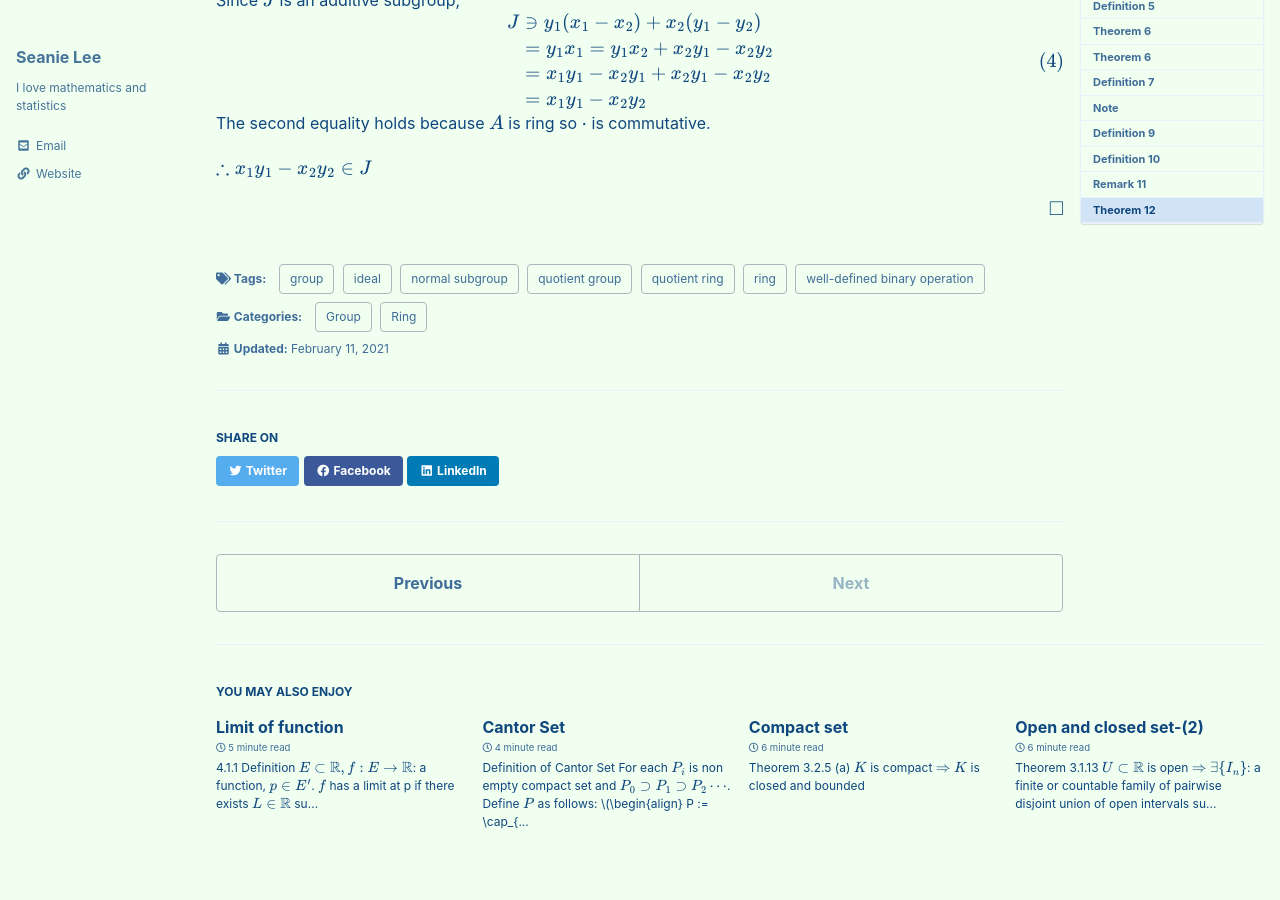
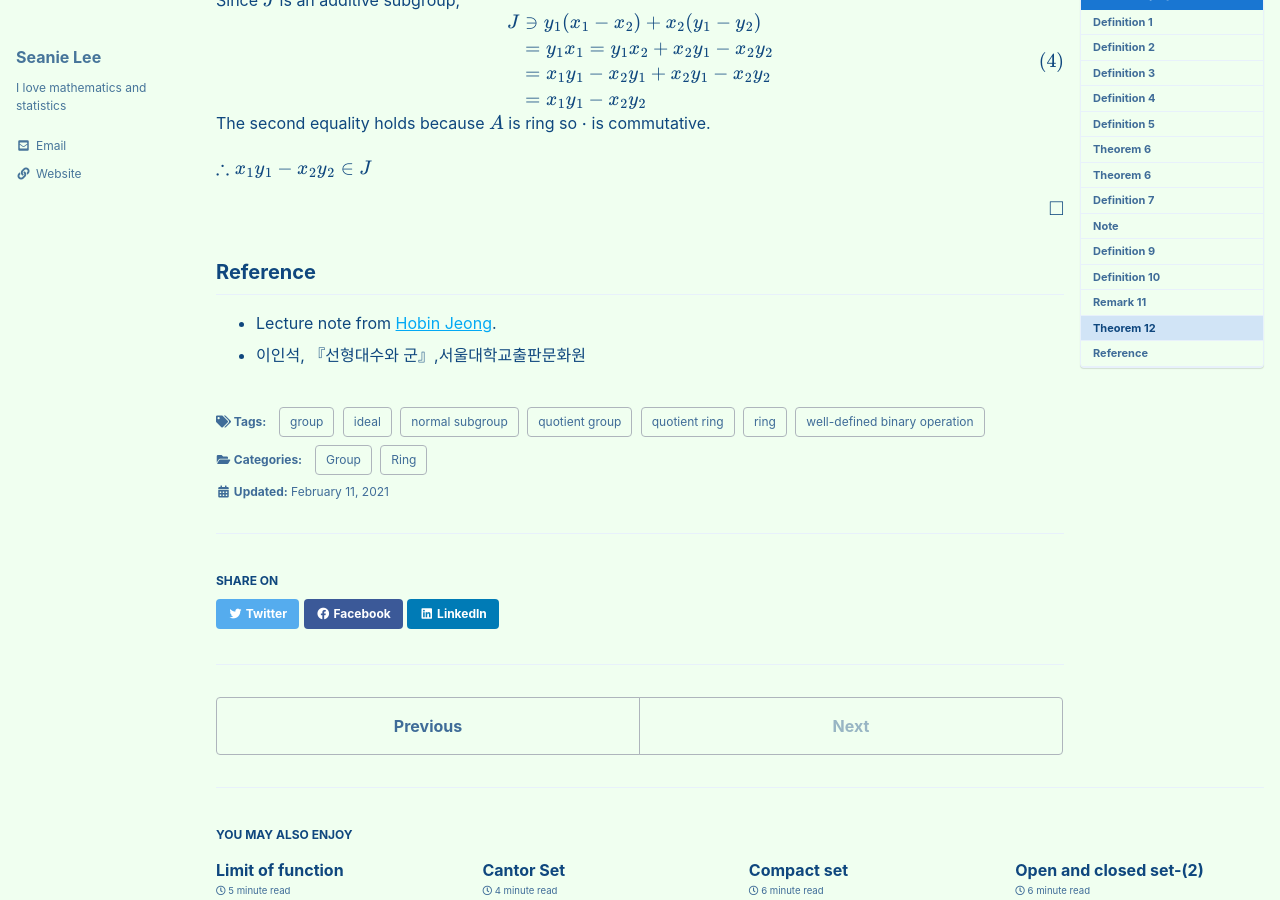
Before and after one commit to seanie12/blog, a Jekyll site: the page built from _posts/2021-02-11-group.md, in a window 1280 px wide and 900 px high, scrolled down 3167 px. Built offline with Jekyll 4.4.1, drawn with Linux system fonts in a browser that asks for light colours; cached includes are drawn as plain includes; formulas are drawn with MathJax 3.

Commit message:
Update 2021-02-11-group.md

```diff
--- a/_posts/2021-02-11-group.md
+++ b/_posts/2021-02-11-group.md
@@ -181,4 +181,9 @@ The second equality holds because $A$ is  ring so $\cdot$ is commutative.
 
 $\therefore x_1y_1 - x_2y_2 \in J$
 
-$$\tag*{$\square$}$$
+ $$\tag*{$\square$}$$
+
+
+## Reference
+- Lecture note from [Hobin Jeong](https://www.youtube.com/watch?v=6PsBsFJgP2Y&list=PL4m4z_pFWq2pMmeQF2tiKzfp7NuAO3sk_&ab_channel=%EC%88%98%ED%95%99%EC%9D%98%EC%A6%90%EA%B1%B0%EC%9B%80%2CEnjoyingMath).
+- 이인석, 『선형대수와 군』,서울대학교출판문화원
```
